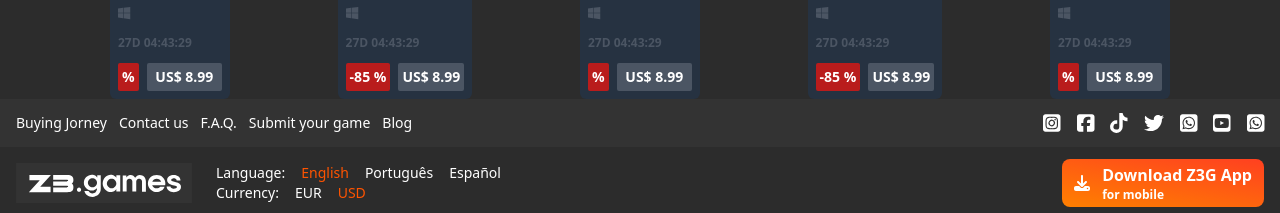
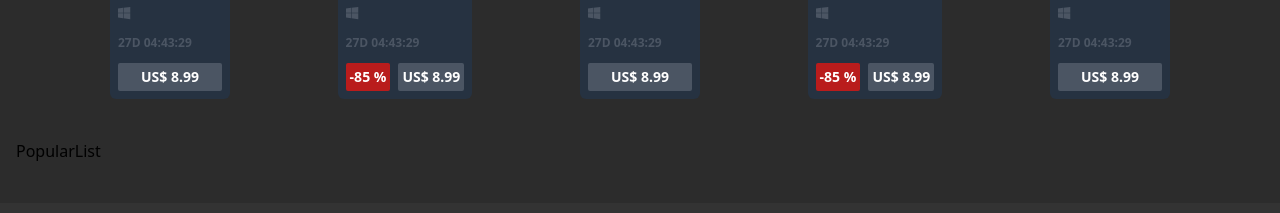
Before and after one commit to codingzeus1218999/z3game-frontend, a Next.js app: page / in a window 1280 px wide. Shown: the part 3840-4053 px from the top of the page. Built offline with nearby package versions, Linux system fonts and the light colour scheme.

Commit message:
Fixed the product banner

```diff
--- /dev/null
+++ b/components/popularCard/index.js
@@ -0,0 +1,5 @@
+import styles from "./style.module.scss";
+
+export default function PopularCard() {
+  return <div>PopularCard</div>;
+}
--- /dev/null
+++ b/components/popularList/index.js
@@ -0,0 +1,5 @@
+import styles from "./style.module.scss";
+
+export default function PopularList() {
+  return <div>PopularList</div>;
+}
--- a/components/productBanner/index.js
+++ b/components/productBanner/index.js
@@ -14,7 +14,9 @@ export default function ProductBanner({ info }) {
     <div className={styles.container}>
       <img src={info.image} alt="ad game" />
       <div className={styles.btnGroup}>
-        <div className={styles.reducedPro}>{info.reducedPro} %</div>
+        {info.reducedPro && (
+          <div className={styles.reducedPro}>{info.reducedPro} %</div>
+        )}
         <div className={styles.price}>
           <span>
             <FontAwesomeIcon icon={faCartPlus} />
--- a/components/productCard/index.js
+++ b/components/productCard/index.js
@@ -56,7 +56,9 @@ export default function ProductCard({ product }) {
         </div>
         <p className={styles.toendingtime}>{toEndingTime}</p>
         <div className={styles.priceContainer}>
-          <div className={styles.reducedPro}>{product.reducedPro} %</div>
+          {product.reducedPro && (
+            <div className={styles.reducedPro}>{product.reducedPro} %</div>
+          )}
           <div className={styles.price}>
             <span>
               <FontAwesomeIcon icon={faCartPlus} />
--- a/pages/index.js
+++ b/pages/index.js
@@ -1,3 +1,4 @@
+import PopularList from "@/components/popularList";
 import { HeroSection1, HeroSection2, ProductList } from "../components";
 
 const productsList = [
@@ -458,6 +459,8 @@ const productsList = [
   },
 ];
 
+const popularList = [];
+
 export default function Home() {
   return (
     <>
@@ -468,6 +471,9 @@ export default function Home() {
           <ProductList list={pl} key={_idx} />
         ))}
       </div>
+      <div className="al-container my-10">
+        <PopularList list={popularList} />
+      </div>
     </>
   );
 }
```
Also changed, not shown: components/popularCard/style.module.scss (added), components/popularList/style.module.scss (added).
